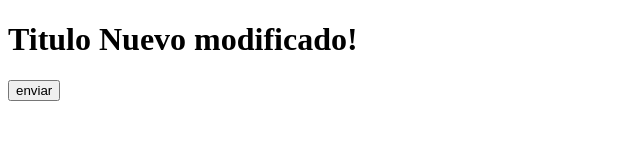
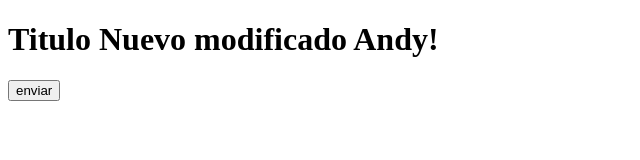
Before and after one commit to alucero-93/hellow-world-git, a plain HTML site: page index.html in a window 1280 px wide. Shown: the whole page, without its empty margins (0-640 px from the left). Drawn offline with Linux system fonts and the light colour scheme.

Commit message:
Andy modifico

```diff
--- a/index.html
+++ b/index.html
@@ -7,7 +7,7 @@
     <title>Prueba Git</title>
 </head>
 <body>
-    <h1>Titulo Nuevo modificado!</h1>
+    <h1>Titulo Nuevo modificado Andy!</h1>
     <form action="#" method="get">
         <input type="button" value="enviar">
     </form>
```
